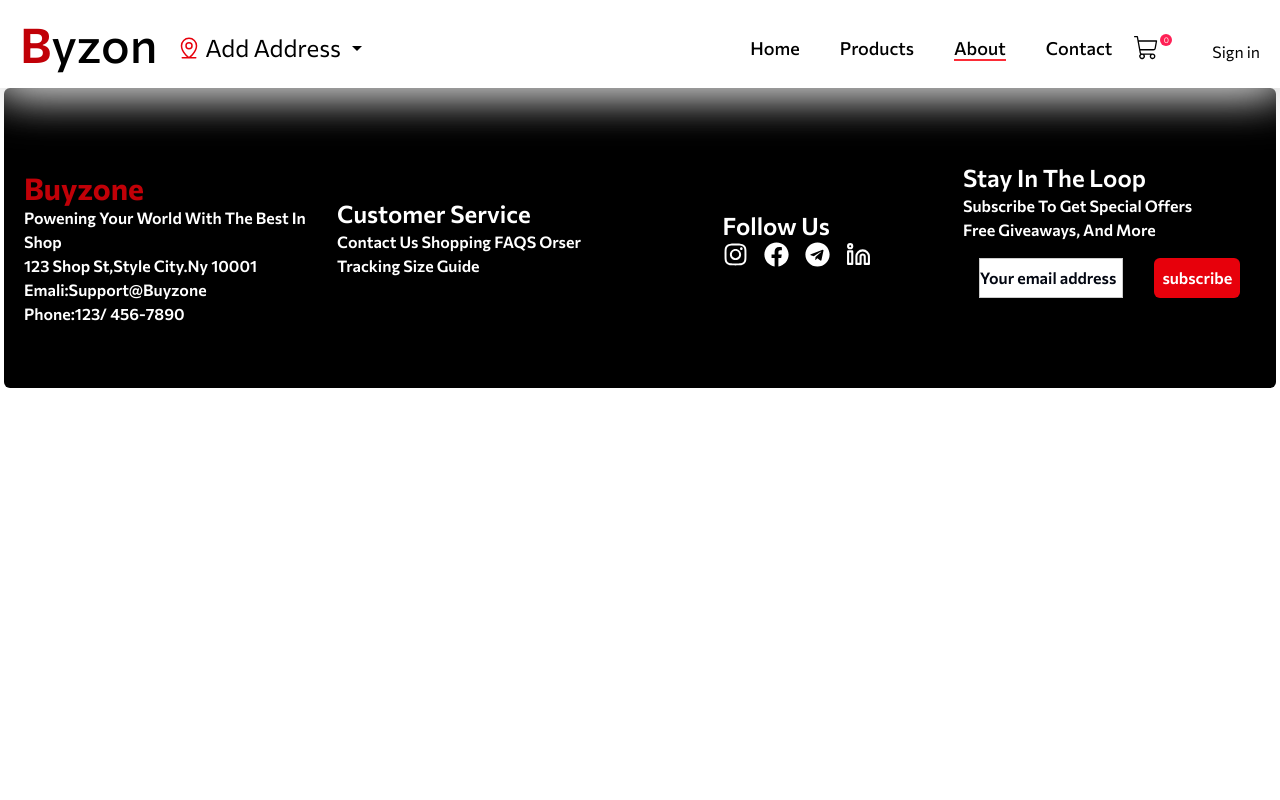
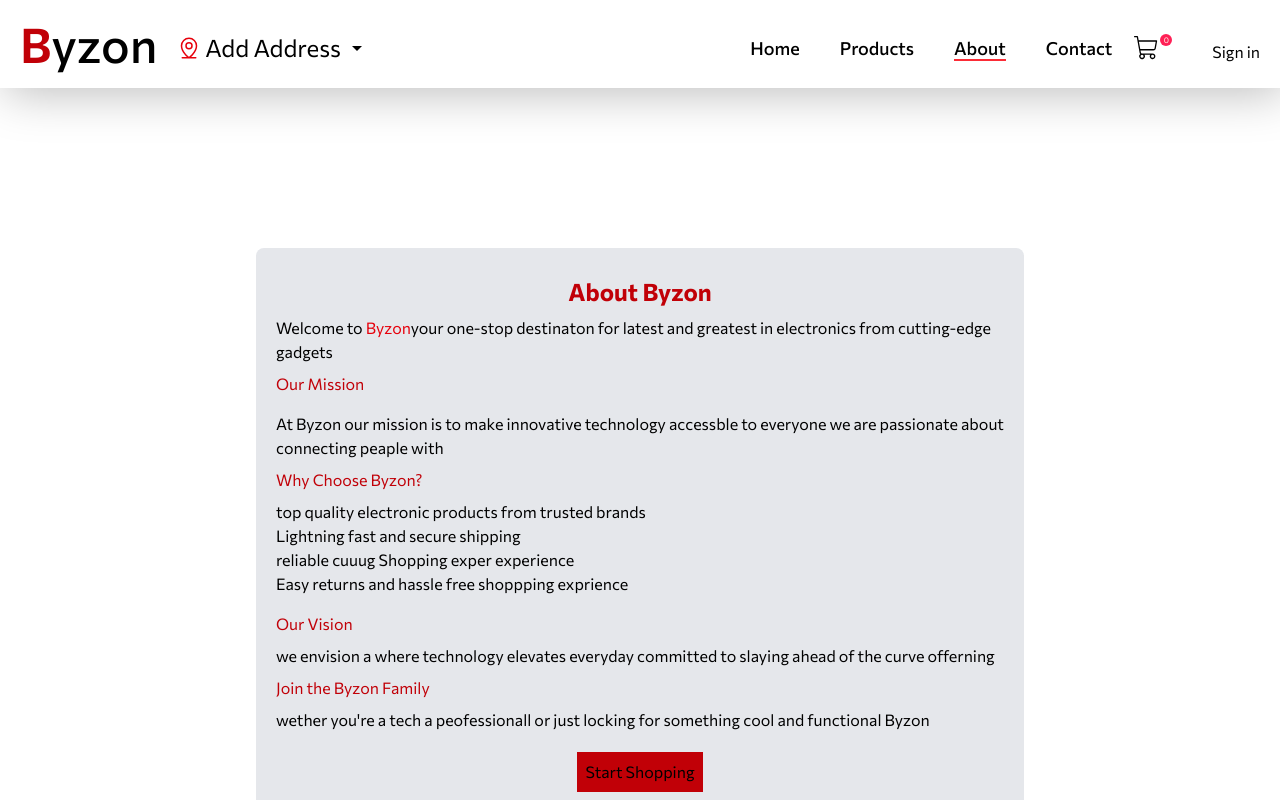
Before and after one commit to Mona-Rostami/byzon-store, a React (Vite) app: page /About in a window 1280 px wide. Shown: the top 800 px of the page. Built offline with nearby package versions, Linux system fonts and the light colour scheme; no server answers; a web font is replaced by a local one.

Commit message:
Add about page

```diff
--- a/src/commponents/About.jsx
+++ b/src/commponents/About.jsx
@@ -2,8 +2,26 @@ import React from 'react'
 
 const About = () => {
   return (
-    <div>
-
+    <div className=' w-full h-full  flex justify-center items-center flex-col'>
+     <div className='w-[60vw] rounded-lg bg-gray-200 my-40 p-5'>
+      <h1 className='text-red-700 font-bold text-2xl py-2 text-center'>About Byzon</h1>
+      <p>Welcome to <span className=' text-red-600'>Byzon</span>your one-stop destinaton for latest and greatest in electronics from cutting-edge gadgets</p>
+      <h2 className="text-red-700  py-2">Our Mission</h2>
+      <p className=' py-2'> At Byzon our mission is to make innovative technology accessble to everyone we are passionate about connecting peaple with</p>
+      <h2 className='text-red-700'>Why Choose Byzon?</h2>
+      <ul className=' py-2'>
+        <li>top quality electronic products from trusted brands</li>
+        <li>Lightning fast and secure shipping</li>
+        <li>reliable cuuug Shopping exper experience</li>
+        <li> Easy returns and hassle free shoppping exprience</li>
+      </ul>
+      <h2 className='text-red-700  py-2'>Our Vision</h2>
+      <p> we envision a where technology elevates everyday committed to slaying ahead of the curve offerning</p>
+      <h2 className='text-red-700  py-2'>Join the Byzon Family</h2>
+      <p>wether you're a tech a peofessionall or just locking for something cool and functional Byzon</p>
+      <div className='  my-5 flex justify-center'>      <button className='bg-red-700 p-2 text-center'>Start Shopping</button>
+</div>
+     </div>
     </div>
   )
 }
```
